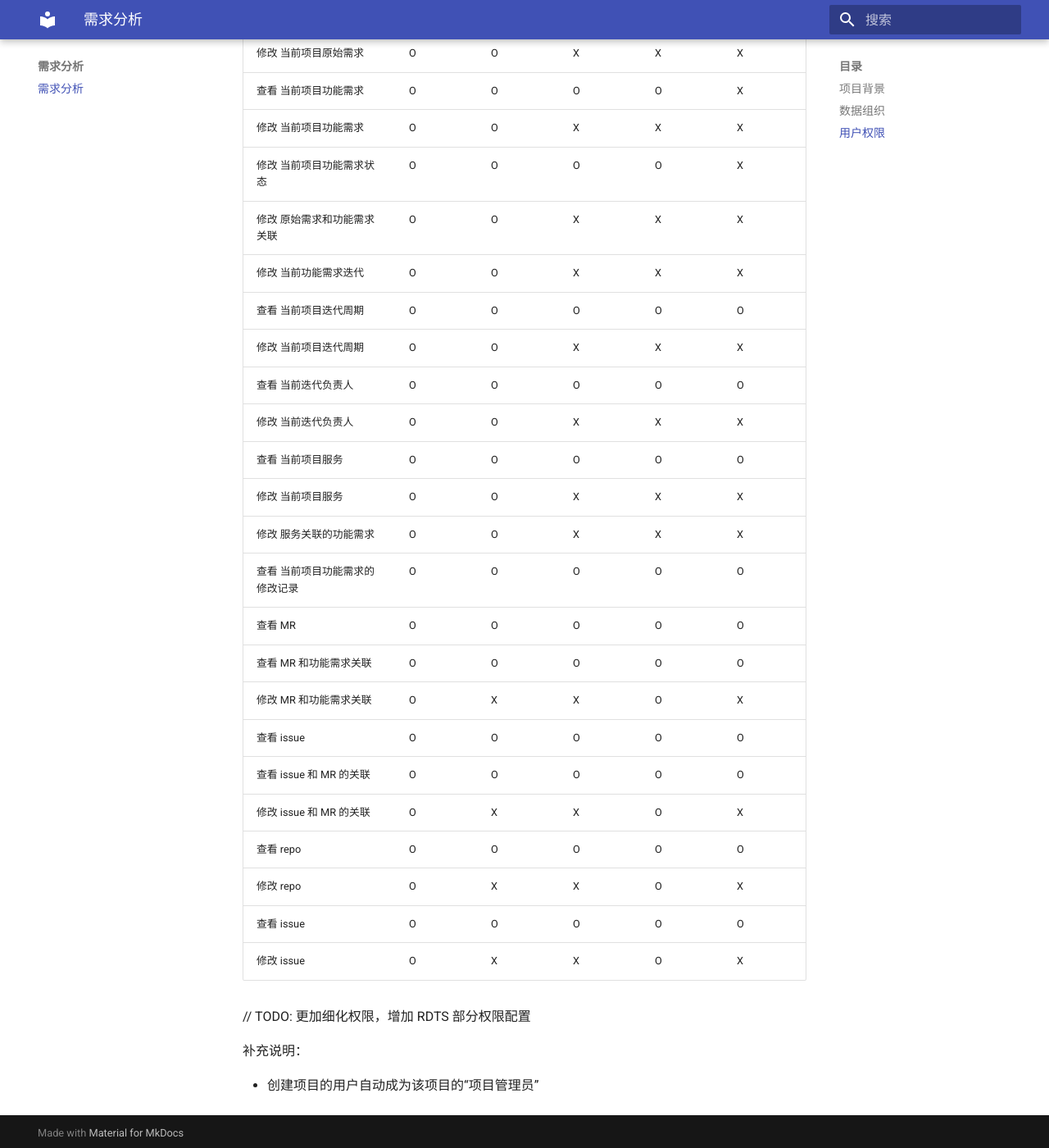
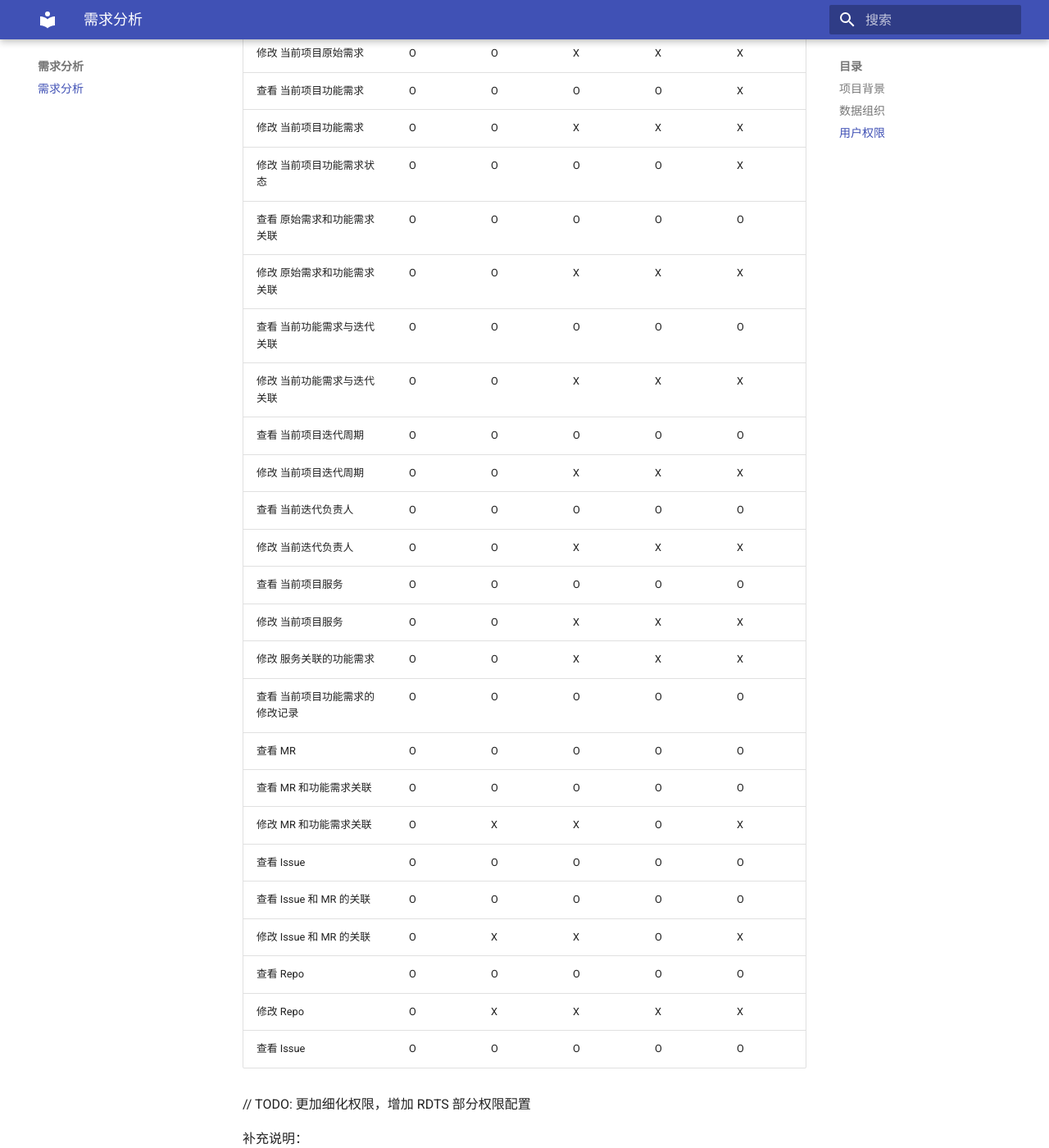
Before and after one commit to c7w/ReqMan-doc, an MkDocs documentation site: the page built from docs/analysis.md, in a window 1280 px wide and 1400 px high, scrolled down 590 px. Shown: the whole window at 82% size. Built offline with MkDocs 1.6.1 and Material for MkDocs 9.7.7, drawn with Linux system fonts in a browser that asks for light colours.

Commit message:
[SR.004.810] Change some perms (#15)

```diff
--- a/docs/analysis.md
+++ b/docs/analysis.md
@@ -20,8 +20,10 @@
 | 查看 当前项目功能需求|O|O|O|O|X|
 | 修改 当前项目功能需求|O|O|X|X|X|
 | 修改 当前项目功能需求状态|O|O|O|O|X|
+| 查看 原始需求和功能需求关联|O|O|O|O|O|
 | 修改 原始需求和功能需求关联|O|O|X|X|X|
-| 修改 当前功能需求迭代|O|O|X|X|X|
+| 查看 当前功能需求与迭代关联|O|O|O|O|O|
+| 修改 当前功能需求与迭代关联|O|O|X|X|X|
 | 查看 当前项目迭代周期|O|O|O|O|O|
 | 修改 当前项目迭代周期|O|O|X|X|X|
 | 查看 当前迭代负责人|O|O|O|O|O|
@@ -33,13 +35,12 @@
 | 查看 MR|O|O|O|O|O|
 | 查看 MR 和功能需求关联|O|O|O|O|O|
 | 修改 MR 和功能需求关联|O|X|X|O|X|
-| 查看 issue|O|O|O|O|O|
-| 查看 issue 和 MR 的关联|O|O|O|O|O|
-| 修改 issue 和 MR 的关联|O|X|X|O|X|
-| 查看 repo |O|O|O|O|O|
-| 修改 repo |O|X|X|O|X|
-| 查看 issue |O|O|O|O|O|
-| 修改 issue |O|X|X|O|X|
+| 查看 Issue|O|O|O|O|O|
+| 查看 Issue 和 MR 的关联|O|O|O|O|O|
+| 修改 Issue 和 MR 的关联|O|X|X|O|X|
+| 查看 Repo |O|O|O|O|O|
+| 修改 Repo |O|X|X|X|X|
+| 查看 Issue |O|O|O|O|O|
 
 
 // TODO: 更加细化权限，增加 RDTS 部分权限配置
```
